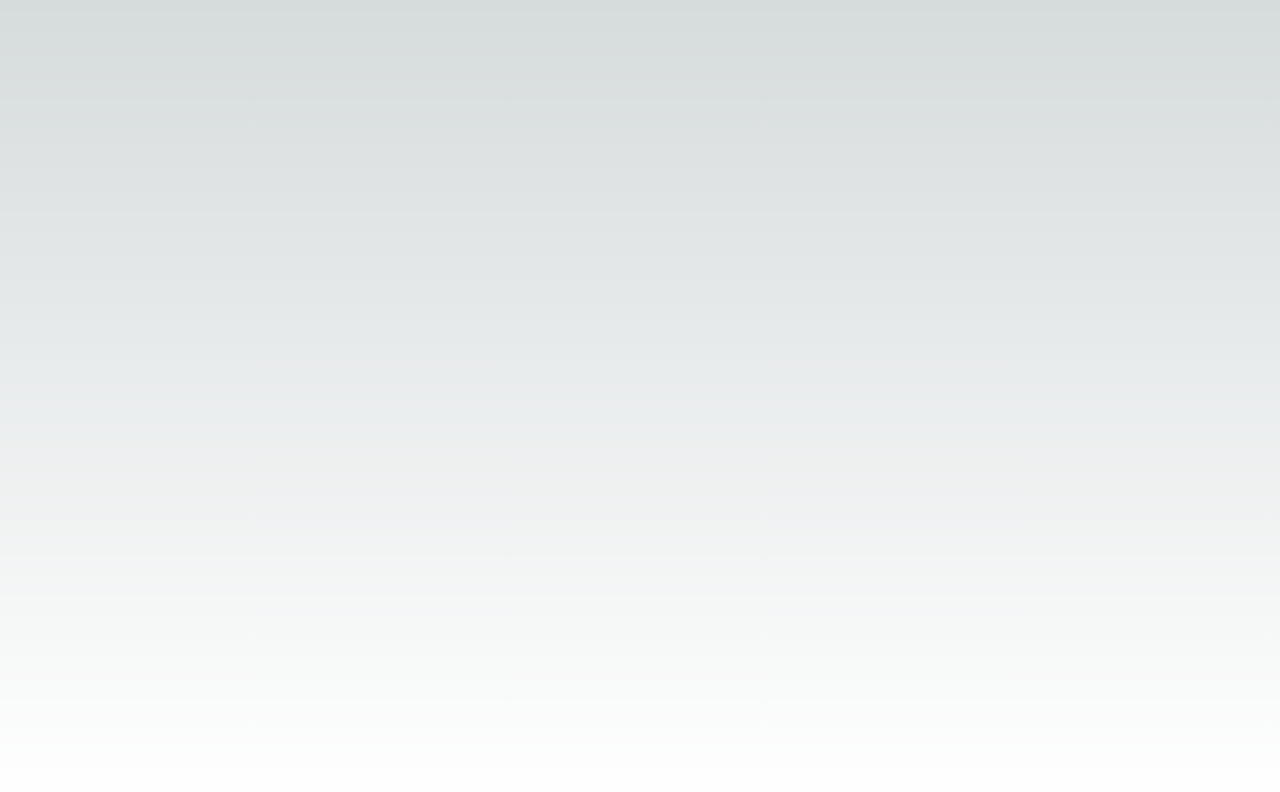
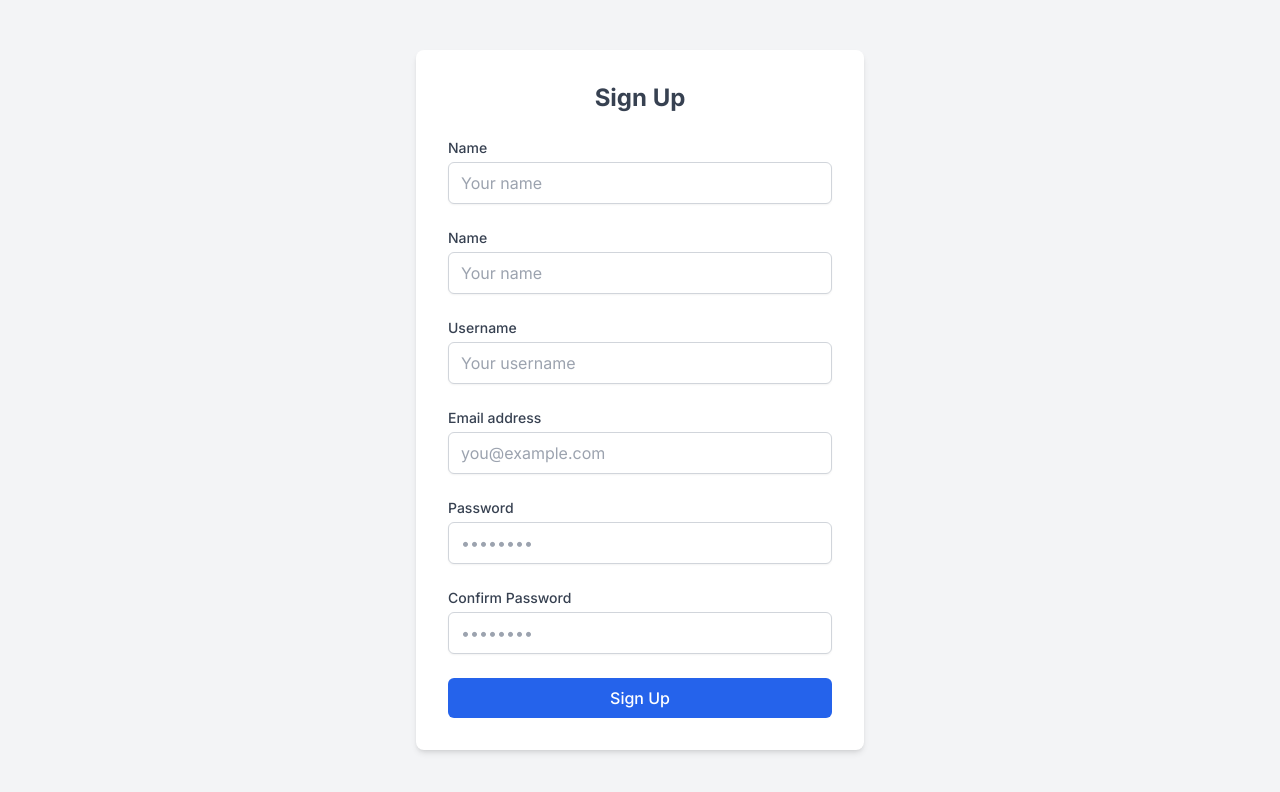
Before and after one commit to AreebMughal/sada-khata, a Next.js app: page / in a window 1280 px wide. Shown: the top 792 px of the page. Built offline with nearby package versions, Linux system fonts and the light colour scheme.

Commit message:
update auth slice

```diff
--- a/package.json
+++ b/package.json
@@ -15,6 +15,7 @@
     "@reduxjs/toolkit": "^2.2.8",
     "antd-data-table": "^1.0.1",
     "axios": "^1.7.7",
+    "js-cookie": "^3.0.5",
     "next": "14.2.5",
     "react": "^18",
     "react-dom": "^18",
@@ -24,6 +25,7 @@
     "react-redux": "^9.1.2"
   },
   "devDependencies": {
+    "@types/js-cookie": "^3.0.6",
     "@types/node": "^20",
     "@types/react": "^18",
     "@types/react-dom": "^18",
--- a/src/app/globals.css
+++ b/src/app/globals.css
@@ -17,7 +17,7 @@
 }
 
 body {
-  color: rgb(var(--foreground-rgb));
+  /* color: rgb(var(--foreground-rgb)); */
   background: linear-gradient(to bottom, transparent, rgb(var(--background-end-rgb))) rgb(var(--background-start-rgb));
 }
 
--- a/src/app/layout.tsx
+++ b/src/app/layout.tsx
@@ -12,12 +12,6 @@ import './globals.css';
 const inter = Inter({ subsets: ['latin'] });
 
 export default function RootLayout({ children }: Readonly<{ children: React.ReactNode }>) {
-
-  if (typeof window !== 'undefined') {
-    window.onload = () => {
-      document.getElementById('holderStyle')!.remove();
-    };
-  }
 
   const pathname = usePathname();
   const isPublicRoute = ['/', '/login', '/signup'].includes(pathname);
--- a/src/app/page.tsx
+++ b/src/app/page.tsx
@@ -5,7 +5,7 @@ import SignupForm from './signup/page';
 export default function Home() {
   return (
     <main className="">
-      {/* <SignupForm /> */}
+      <SignupForm />
     </main>
   );
 }
--- a/src/app/signup/page.tsx
+++ b/src/app/signup/page.tsx
@@ -54,7 +54,7 @@ export default function Singup() {
             <input
               id="name"
               {...register('firstName', { required: 'Name is required' })}
-              className="w-full px-3 py-2 mt-1 border border-gray-300 rounded-md shadow-sm focus:ring-blue-500 focus:border-blue-500"
+              className="w-full px-3 py-2 mt-1 border border-gray-300 rounded-md shadow-sm focus:ring-blue-500 focus:border-blue-500 text-black"
               placeholder="Your name"
             />
             {errors.firstName && <p className="text-sm text-red-600">{errors.firstName.message}</p>}
--- a/src/store/auth-slice/auth.slice.ts
+++ b/src/store/auth-slice/auth.slice.ts
@@ -1,6 +1,6 @@
 import { ILogin, ISignUp } from '@/interfaces/auth.interfaces';
 import { IApiPayload, IApiResponse, IReduxInitialState } from '@/interfaces/redux-slice.interfaces';
-import { cookieStore } from '@/utils/cookie-store';
+import Cookies from 'js-cookie';
 import { execCallbacks } from '@/utils/slice-callbacks';
 import { createAsyncThunk, createSlice } from '@reduxjs/toolkit';
 import authService from './auth.service';
@@ -34,7 +34,7 @@ export const login = createAsyncThunk(
       execCallbacks(response, cbFuns);
 
       if (response.succeeded) {
-        cookieStore.set('user', response.data.token);
+        Cookies.set('user', response.data.token);
         return response.data;
       }
 
--- a/src/utils/cookie-store.ts
+++ /dev/null
@@ -1,4 +0,0 @@
-import { cookies } from 'next/headers';
-
-
-export const cookieStore = cookies()
```
Also changed, not shown: 1 other file (tests, documents, lock files or other folders).
